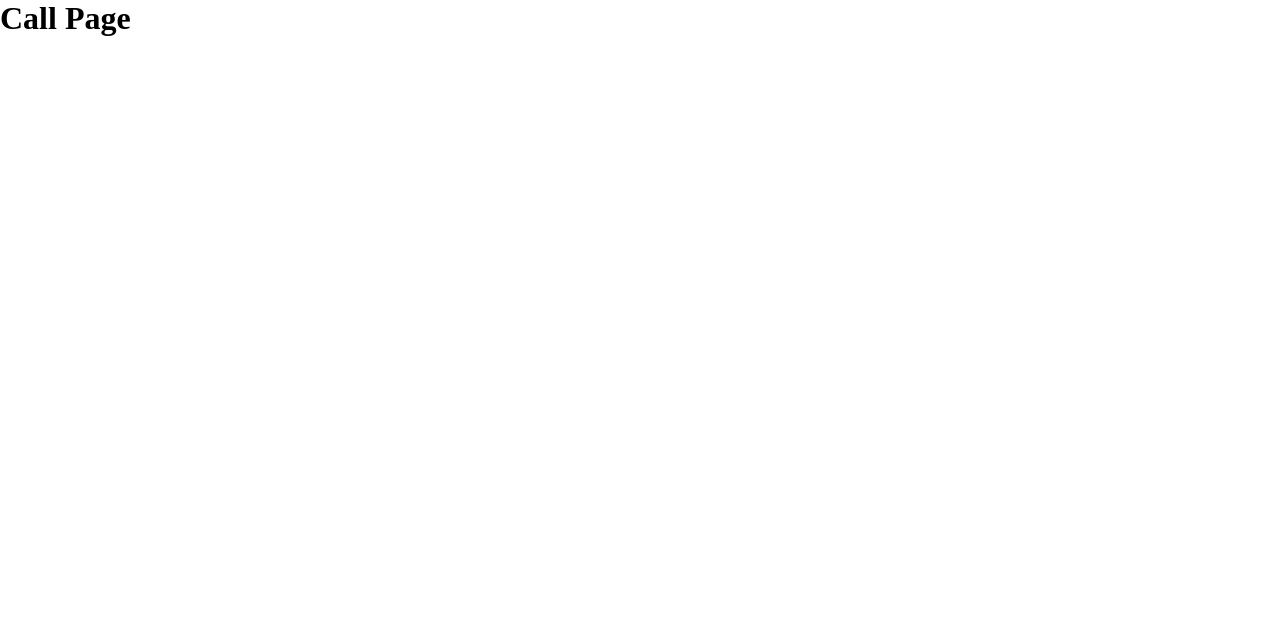
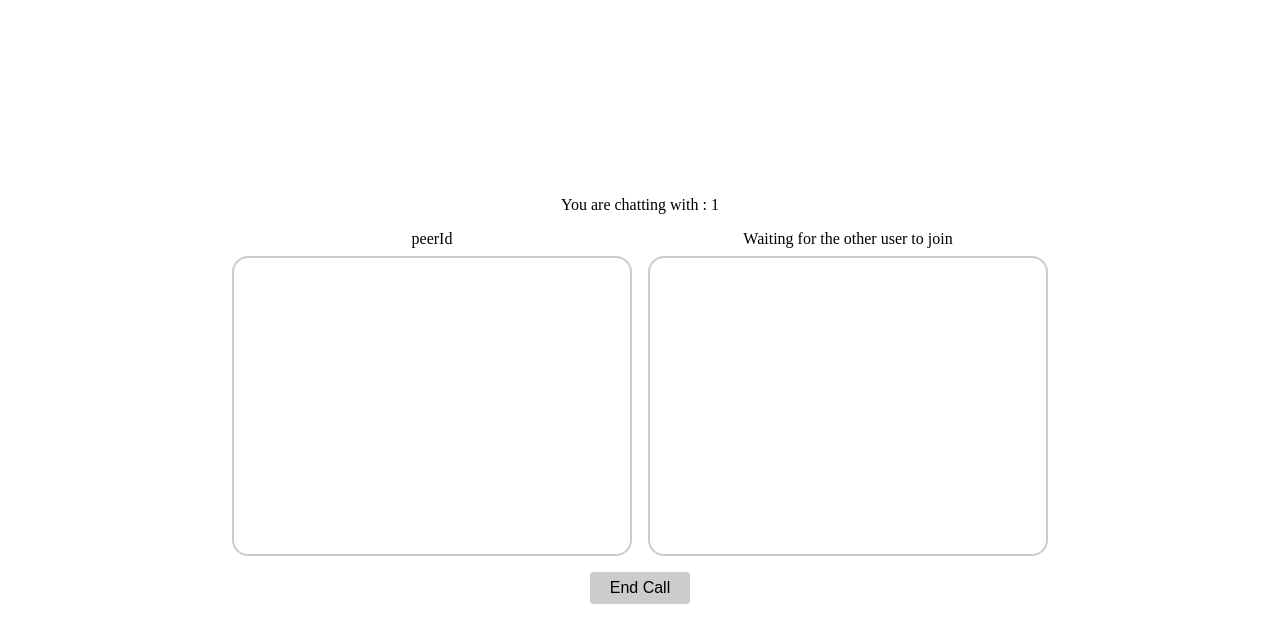
Before and after one commit to jrTilak/video-calling-app-using-peerjs-codedam-tut, a React (Vite) app: page /call/1 in a window 1280 px wide. Shown: the top 642 px of the page. Built offline with nearby package versions, Linux system fonts and the light colour scheme; no server answers.

Commit message:
complete

```diff
--- a/src/components/call-page.jsx
+++ b/src/components/call-page.jsx
@@ -1,5 +1,44 @@
+import { useEffect, useRef } from "react";
+import { useNavigate, useParams } from "react-router-dom";
 const CallPage = () => {
-  return <h1>Call Page</h1>;
+  const navigate = useNavigate();
+  const { remoteUserId } = useParams();
+  const myVideoRef = useRef();
+  const remoteUserVideoRef = useRef();
+
+  useEffect(() => {
+    navigator.mediaDevices
+      .getUserMedia({ video: true, audio: false }) // get the video and audio from the user
+      .then((stream) => {
+        myVideoRef.current.srcObject = stream; // set the video to the current stream
+      });
+  }, []);
+
+  const handleLeaveRoom = () => {
+    navigate("/");
+    window.location.reload();
+  };
+
+  return (
+    <main>
+      <div className="main">
+        <p id="remoteUserId">You are chatting with : {remoteUserId}</p>
+        <div className="videos">
+          {/* YOUR VIDEO  */}
+          <div className="videoContainer">
+            <span>peerId</span>
+            <video ref={myVideoRef} autoPlay />
+          </div>
+
+          {/* OTHER USERS VIDEO  */}
+          <div className="videoContainer">
+            <span>Waiting for the other user to join</span>
+            <video ref={remoteUserVideoRef} autoPlay />
+          </div>
+        </div>
+        <button onClick={handleLeaveRoom}>End Call</button>
+      </div>
+    </main>
+  );
 };
-
 export default CallPage;
```
